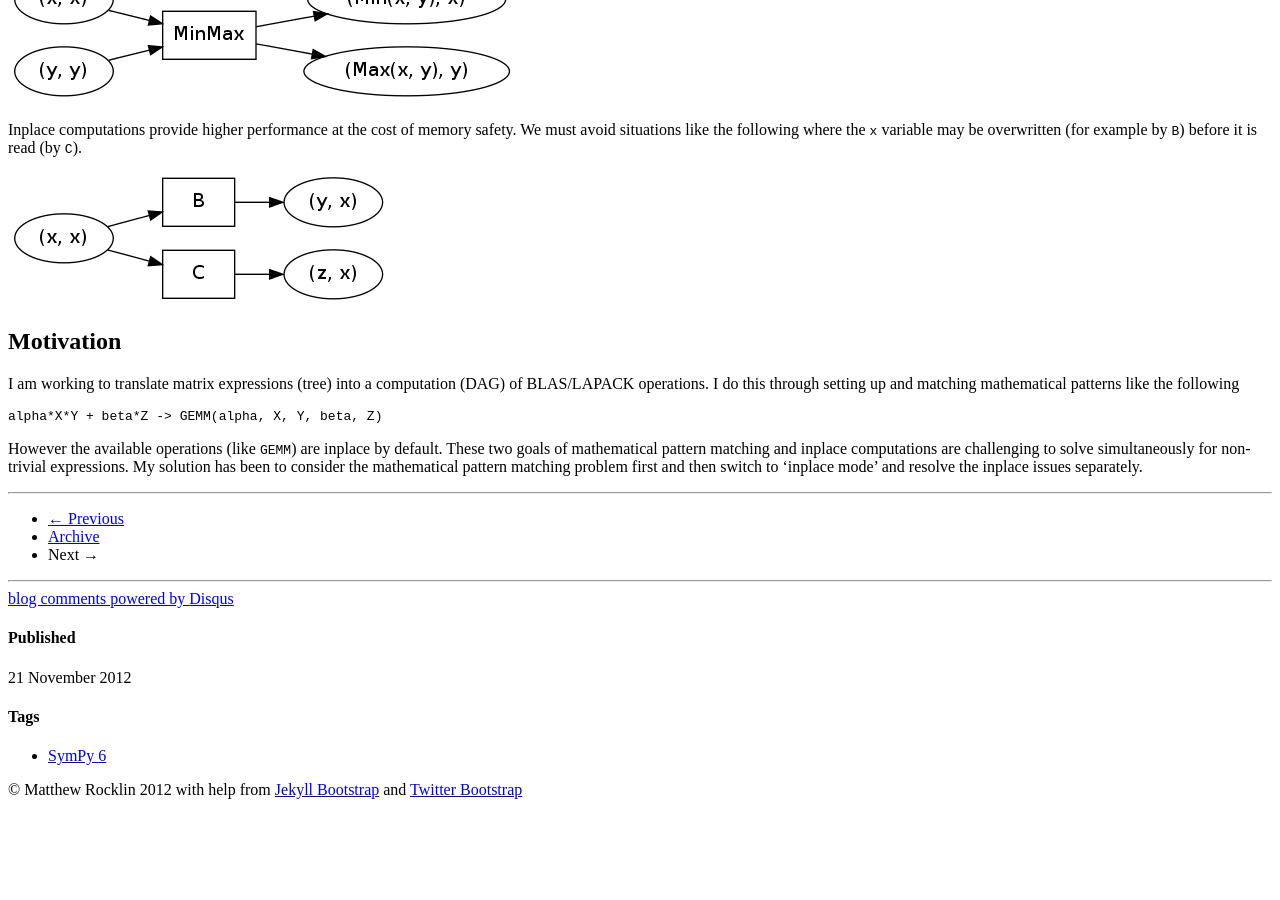
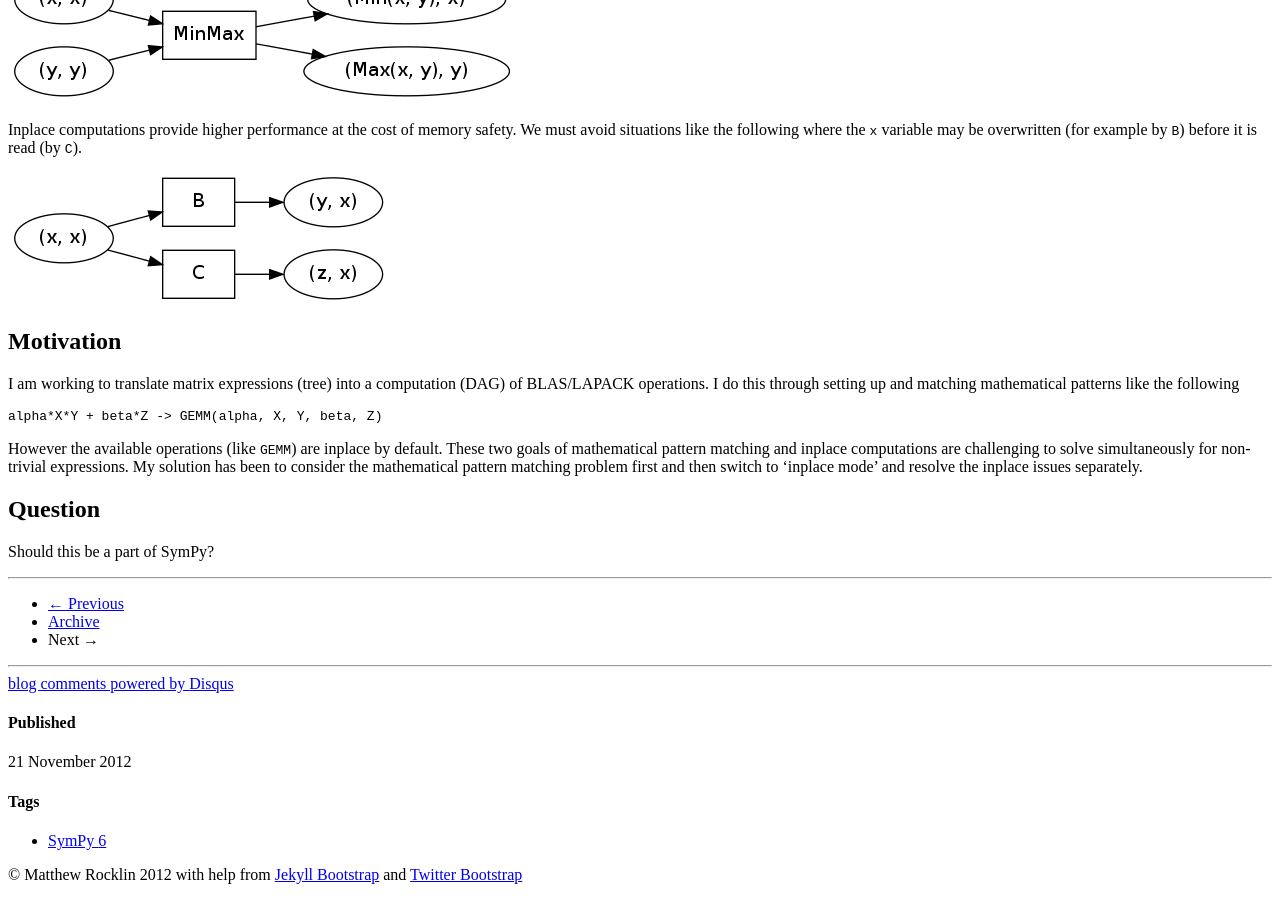
Before and after one commit to besyskymnbk/blog, a Jekyll site: the page built from _posts/work/2012-11-21-Computations.md, in a window 1280 px wide and 900 px high, scrolled down 1912 px. Built offline with Jekyll 4.4.1, drawn with Linux system fonts in a browser that asks for light colours; comment, search, counter and statistics services are not loaded; before the commit the page ends 2727 px from its top, so only the background shows below that.

Commit message:
live: add should this be a part of sympy question

```diff
--- a/_posts/work/2012-11-21-Computations.md
+++ b/_posts/work/2012-11-21-Computations.md
@@ -67,3 +66,8 @@ I am working to translate matrix expressions (tree) into a computation (DAG) of
     alpha*X*Y + beta*Z -> GEMM(alpha, X, Y, beta, Z)
 
 However the available operations (like `GEMM`) are inplace by default.  These two goals of mathematical pattern matching and inplace computations are challenging to solve simultaneously for non-trivial expressions.  My solution has been to consider the mathematical pattern matching problem first and then switch to 'inplace mode' and resolve the inplace issues separately.
+
+Question
+--------
+
+Should this be a part of SymPy?
```
Also changed, not shown: other parts of _posts/work/2012-11-21-Computations.md (+0 -1 lines).
